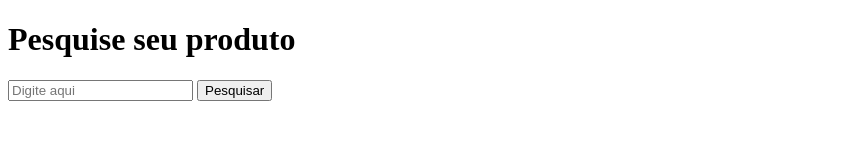
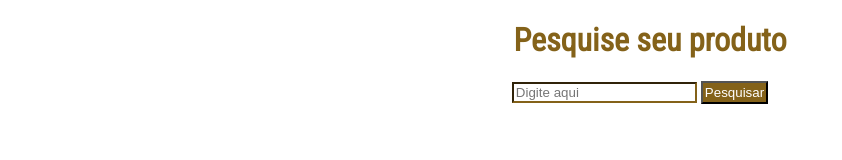
Before and after one commit to JaderRA/Teste-2-Calindra, a plain HTML site: page index.html in a window 1280 px wide. Shown: the whole page, without its empty margins (0-842 px from the left). Drawn offline with Linux system fonts and the light colour scheme; no server answers.

Commit message:
Configuração do CSS
Edição final do título da página e do formulário de busca.

```diff
--- a/index.html
+++ b/index.html
@@ -8,12 +8,18 @@
     </head>
 
     <header>
-        <h1>Pesquise seu produto</h1>
+        <div id="titulo">
+            <h1>Pesquise seu produto</h1>
+        </div>
     </header>
 
     <body>
-        <input id="caixaBusca" type="text" label="Busca de produtos" placeholder="Digite aqui">
-        <button onclick="filtraProdutos()">Pesquisar</button>
+        <div id="formulario">
+            <form>
+                <input  id="caixaBusca" type="text" label="Busca de produtos" placeholder="Digite aqui">
+                <button id="botaoBusca" type="button" onclick="filtraProdutos()">Pesquisar</button>
+            </form>
+        </div>
 
         <div id="titulo-busca"></div>
         <div id="resultados-busca"></div>
--- a/style.css
+++ b/style.css
@@ -1,5 +1,40 @@
+/*Cabeçalho*/
+
+#titulo{
+    font-family: 'Roboto Condensed';
+    text-align: center;
+    color: #846219;
+    width: 100%;
+    margin: 10px;
+}
+
+/*Caixa de busca*/
+
+#formulario{
+    width: 100%;
+    text-align: center;
+}
+
+#caixaBusca{
+    border-color: #846219;
+
+}
+
+/*Botão de busca*/
+
+#botaoBusca{
+    color: #fff;
+    background-color: #846219;
+    cursor: pointer;
+    padding: 2px;
+}
+
+
+
+/*Cartões de Produtos*/
 .produto{
     font-family: 'Roboto Condensed';
+    text-align: center;
     color: #846219;
     box-shadow: 0 15px 15px 0 rgba(0,0,0,0.5);
     margin: 30px;
@@ -9,3 +44,15 @@
 .ocultar{
     display: none;
 }
+
+#resultados-busca{
+    width: 100%;
+    display: inline;
+}
+
+@media screen and (min-width: 1000px){
+
+    .produto{
+        width: 50%;
+    }
+}
```
